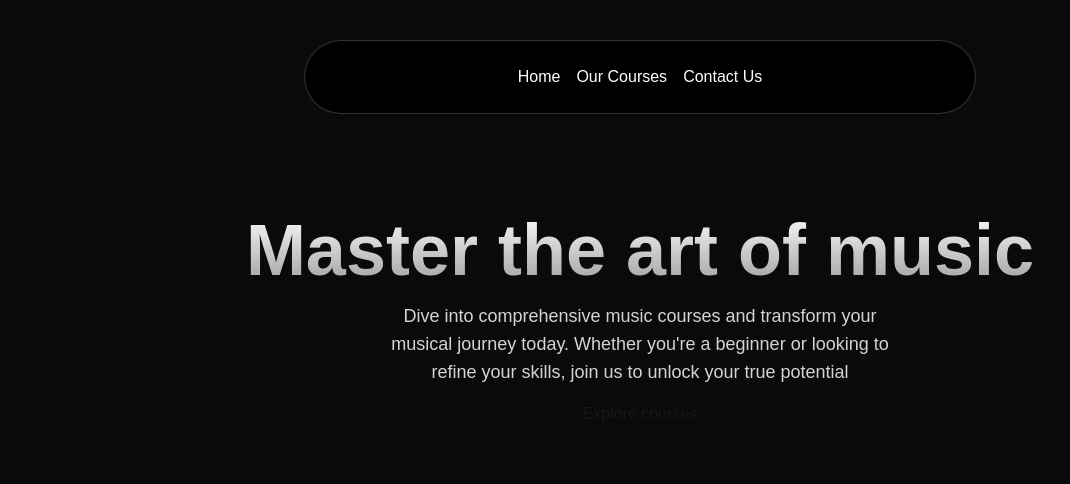
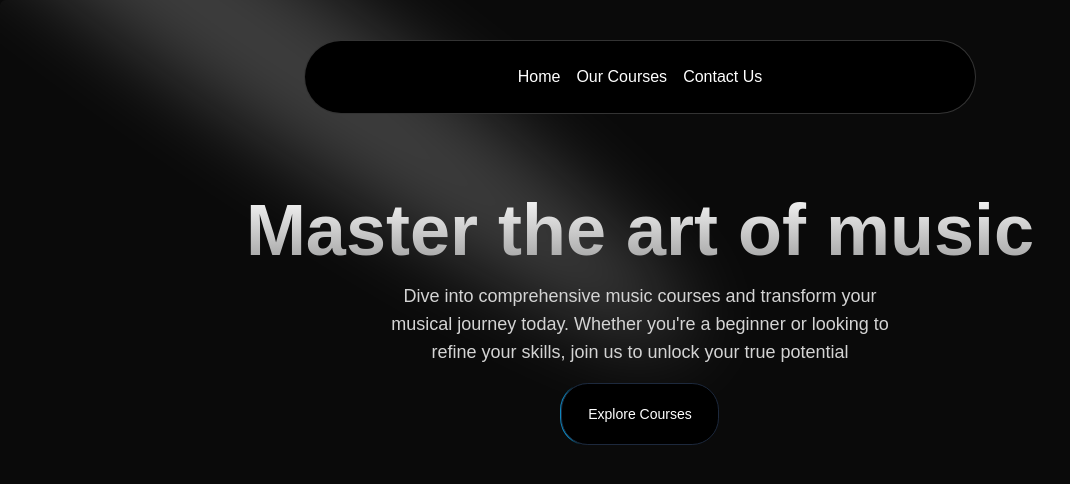
Before and after one commit to rishipatel83/musicnextjs, a Next.js app: page / in a window 1280 px wide. Shown: the top 484 px of the page, without its empty margins (0-1070 px from the left). Built offline with nearby package versions, Linux system fonts and the light colour scheme.

Commit message:
Add Spotlight and Button components in the Hero Section

```diff
--- a/src/app/globals.css
+++ b/src/app/globals.css
@@ -6,6 +6,33 @@
 }
 
 @custom-variant dark (&:where(.dark, .dark *));
+
+@theme {
+  /* This automatically creates text-brand, bg-brand, AND var(--color-brand) */
+  --color-brand: #1DA1F2;
+  --color-surface-dark: #121212;
+}
+
+/* You can immediately use them anywhere in your standard CSS */
+:root {
+  background-color: var(--color-surface-dark);
+}
+
+
+@theme inline {
+  --animate-spotlight: spotlight 2s ease 0.75s 1 forwards;
+}
+
+@keyframes spotlight {
+  0% {
+    opacity: 0;
+    transform: translate(-72%, -62%) scale(0.5);
+  }
+  100% {
+    opacity: 1;
+    transform: translate(-50%, -40%) scale(1);
+  }
+}
 
 
 @theme inline {
--- a/src/components/HeroSection.tsx
+++ b/src/components/HeroSection.tsx
@@ -1,9 +1,16 @@
 import Link from 'next/link'
 import React from 'react'
+import { Spotlight } from './ui/Spotlight'
+import { Button } from "./ui/moving-border";
+
 
 function HeroSection() {
 return (
     <div className='h-auto md:h-[40rem] w-full rounded-md flex flex-col items-center justify-center relative overflow-hidden mx-auto py-10 md:py-0'>
+        <Spotlight
+        className="-top-40 left-0 md:-top-20 md:left-60"
+        fill="white"
+      />
         <div className='p-4 relative z-10 w-full text-center'>
             <h1
                 className="mt-20 md:mt-0 text-4xl md:text-7xl font-bold bg-clip-text text-transparent bg-gradient-to-b from-neutral-50 to-neutral-400"
@@ -12,7 +19,14 @@ return (
                 className="mt-4 font-normal text-base md:text-lg text-neutral-300 max-w-lg mx-auto"
             >Dive into comprehensive music courses and transform your musical journey today. Whether you&apos;re a beginner or looking to refine your skills, join us to unlock your true potential</p>
             <div className="mt-4">
-                <Link href={"/courses"}>Explore courses</Link>
+                <Link href={"/courses"}>
+                <Button
+                borderRadius='1.75rem'
+                className='"bg-white dark:bg-black text-black dark:text-white border-neutral-200 dark:border-slate-800'
+                >
+                    Explore Courses
+                </Button>
+                </Link>
             </div>
         </div>
     </div>
--- /dev/null
+++ b/src/components/ui/Spotlight.tsx
@@ -0,0 +1,56 @@
+import React from "react";
+import { cn } from "@/lib/utils";
+
+type SpotlightProps = {
+className?: string;
+fill?: string;
+};
+
+export const Spotlight = ({ className, fill }: SpotlightProps) => {
+return (
+    <svg
+    className={cn(
+        "animate-spotlight pointer-events-none absolute z-[1]  h-[169%] w-[138%] lg:w-[84%] opacity-0",
+        className
+    )}
+    xmlns="http://www.w3.org/2000/svg"
+    viewBox="0 0 3787 2842"
+    fill="none"
+    >
+    <g filter="url(#filter)">
+        <ellipse
+        cx="1924.71"
+        cy="273.501"
+        rx="1924.71"
+        ry="273.501"
+        transform="matrix(-0.822377 -0.568943 -0.568943 0.822377 3631.88 2291.09)"
+        fill={fill || "white"}
+        fillOpacity="0.21"
+        ></ellipse>
+    </g>
+    <defs>
+        <filter
+        id="filter"
+        x="0.860352"
+        y="0.838989"
+        width="3785.16"
+        height="2840.26"
+        filterUnits="userSpaceOnUse"
+        colorInterpolationFilters="sRGB"
+        >
+        <feFlood floodOpacity="0" result="BackgroundImageFix"></feFlood>
+        <feBlend
+            mode="normal"
+            in="SourceGraphic"
+            in2="BackgroundImageFix"
+            result="shape"
+        ></feBlend>
+        <feGaussianBlur
+            stdDeviation="151"
+            result="effect1_foregroundBlur_1065_8"
+        ></feGaussianBlur>
+        </filter>
+    </defs>
+    </svg>
+);
+};
--- /dev/null
+++ b/src/components/ui/moving-border.tsx
@@ -0,0 +1,141 @@
+"use client";
+import React, { useRef } from "react";
+// Note: If you are using Framer Motion v11 or older, change "motion/react" to "framer-motion"
+import {
+motion,
+useAnimationFrame,
+useMotionTemplate,
+useMotionValue,
+useTransform,
+} from "motion/react";
+import { cn } from "@/lib/utils";
+
+export function Button({
+borderRadius = "1.75rem",
+children,
+as: Component = "button",
+containerClassName,
+borderClassName,
+duration,
+className,
+...otherProps
+}: {
+borderRadius?: string;
+children: React.ReactNode;
+as?: React.ElementType;
+containerClassName?: string;
+borderClassName?: string;
+duration?: number;
+className?: string;
+[key: string]: any;
+}) {
+return (
+    <Component
+    className={cn(
+        "relative h-16 w-40 overflow-hidden bg-transparent p-[1px] text-xl",
+        containerClassName,
+    )}
+    style={{
+        borderRadius: borderRadius,
+    }}
+    {...otherProps}
+    >
+    <div
+        className="absolute inset-0"
+        style={{ borderRadius: `calc(${borderRadius} * 0.96)` }}
+    >
+        <MovingBorder duration={duration} rx="30%" ry="30%">
+        <div
+            className={cn(
+            "h-20 w-20 bg-[radial-gradient(#0ea5e9_40%,transparent_60%)] opacity-[0.8]",
+            borderClassName,
+            )}
+        />
+        </MovingBorder>
+    </div>
+
+    <div
+        className={cn(
+        "relative flex h-full w-full items-center justify-center border border-slate-800 bg-slate-900/[0.8] text-sm text-white antialiased backdrop-blur-xl",
+        className,
+        )}
+        style={{
+        borderRadius: `calc(${borderRadius} * 0.96)`,
+        }}
+    >
+        {children}
+    </div>
+    </Component>
+);
+}
+
+export const MovingBorder = ({
+children,
+duration = 3000,
+rx,
+ry,
+...otherProps
+}: {
+children: React.ReactNode;
+duration?: number;
+rx?: string;
+ry?: string;
+[key: string]: any;
+}) => {
+const pathRef = useRef<SVGRectElement>(null);
+const progress = useMotionValue<number>(0);
+
+useAnimationFrame((time) => {
+    const length = pathRef.current?.getTotalLength();
+    if (length) {
+    const pxPerMillisecond = length / duration;
+    progress.set((time * pxPerMillisecond) % length);
+    }
+});
+
+const x = useTransform(
+    progress,
+    // Fix: Added optional chaining (?) and a fallback (?? 0) to prevent crash
+    (val) => pathRef.current?.getPointAtLength(val)?.x ?? 0,
+);
+const y = useTransform(
+    progress,
+    // Fix: Added optional chaining (?) and a fallback (?? 0) to prevent crash
+    (val) => pathRef.current?.getPointAtLength(val)?.y ?? 0,
+);
+
+const transform = useMotionTemplate`translateX(${x}px) translateY(${y}px) translateX(-50%) translateY(-50%)`;
+
+return (
+    <>
+    <svg
+        xmlns="http://www.w3.org/2000/svg"
+        preserveAspectRatio="none"
+        className="absolute h-full w-full"
+        width="100%"
+        height="100%"
+        {...otherProps}
+    >
+        <rect
+        fill="none"
+        width="100%"
+        height="100%"
+        rx={rx}
+        ry={ry}
+        ref={pathRef}
+        />
+    </svg>
+    <motion.div
+        style={{
+        position: "absolute",
+        top: 0,
+        left: 0,
+        display: "inline-block",
+        transform,
+        }}
+    >
+        {children}
+    </motion.div>
+    </>
+);
+};
```
